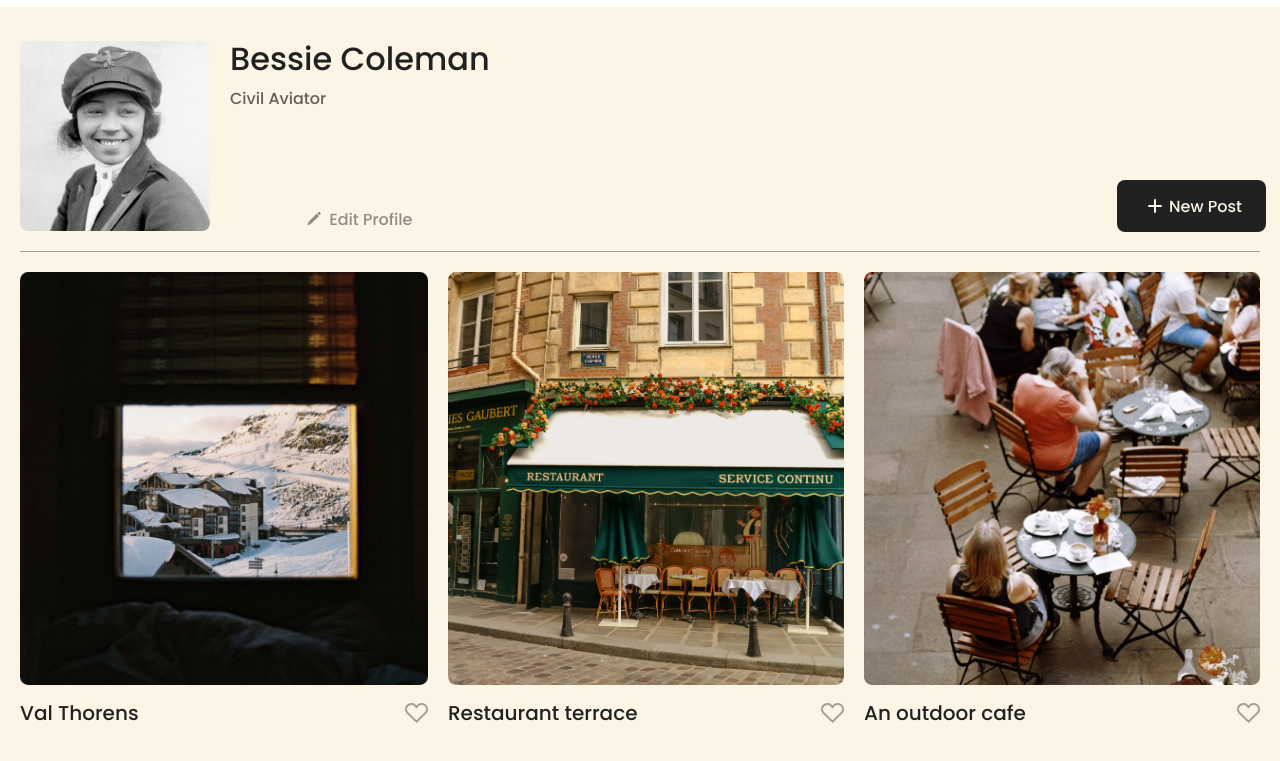
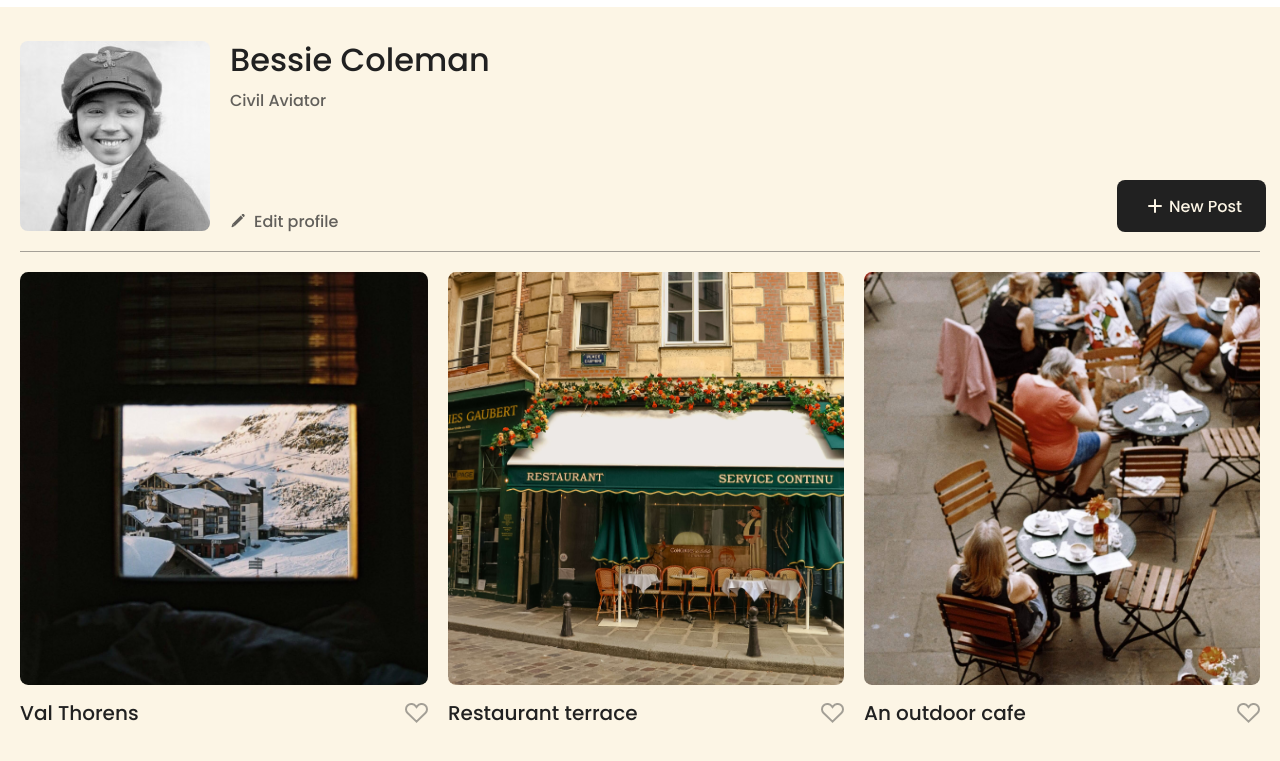
Before and after one commit to Brutusbram/se_project_spots, a plain HTML site: page index.html in a window 1280 px wide. Shown: the part 39-800 px from the top of the page. Drawn offline with Linux system fonts and the light colour scheme; grey boxes are pictures that could not be loaded.

Commit message:
attempt #5

```diff
--- a/blocks/card.css
+++ b/blocks/card.css
@@ -33,7 +33,7 @@
   text-overflow: ellipsis;
   white-space: nowrap;
   overflow: hidden;
-  max-width: 445px;
+  max-width: 350px;
   font-weight: 500;
   line-height: 1.2;
 }
--- a/blocks/profile.css
+++ b/blocks/profile.css
@@ -15,6 +15,7 @@
 .profile__name {
   margin: 0 0 12px;
   font-weight: 500;
+  line-height: 1.2;
   text-overflow: ellipsis;
   overflow: hidden;
   display: -webkit-box;
@@ -33,6 +34,7 @@
   max-width: 420px;
   opacity: 0.7;
   font-weight: 500;
+  line-height: 1.2;
 }
 
 .profile__column {
@@ -41,6 +43,8 @@
 }
 
 .profile__edit {
+  display: flex;
+  gap: 8px;
   margin-top: auto;
   background-color: transparent;
   color: #212121;
@@ -52,7 +56,7 @@
 }
 
 .profile__edit:hover {
-  opacity: 1;
+  opacity: 0.8;
   transition: opacity 0.3s;
 }
 
--- a/index.html
+++ b/index.html
@@ -27,10 +27,10 @@
             <p class="profile__description">Civil Aviator</p>
             <button type="button" class="profile__edit">
               <img
-                src="./images/Button-secondary.svg"
+                src="./images/Pen_icon.svg"
                 alt="edit profile button"
-                class="profile__edit-icon"
-              />
+                class="profile__edit-icon" />
+              <span class="profile__edit-text">Edit profile</span>
             </button>
           </div>
           <button type="button" class="profile__add">
```
Also changed, not shown: images/Pen_icon.svg (added).
